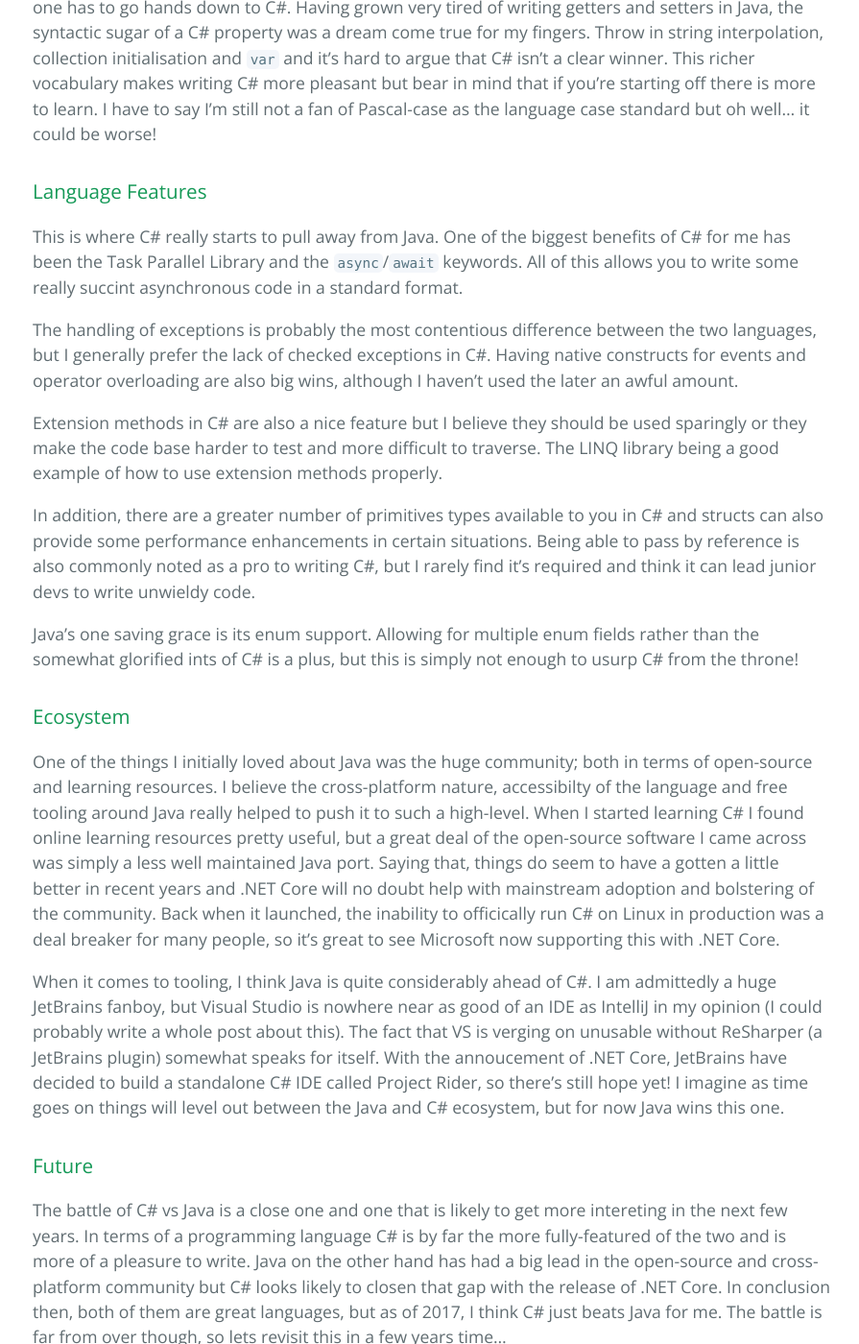
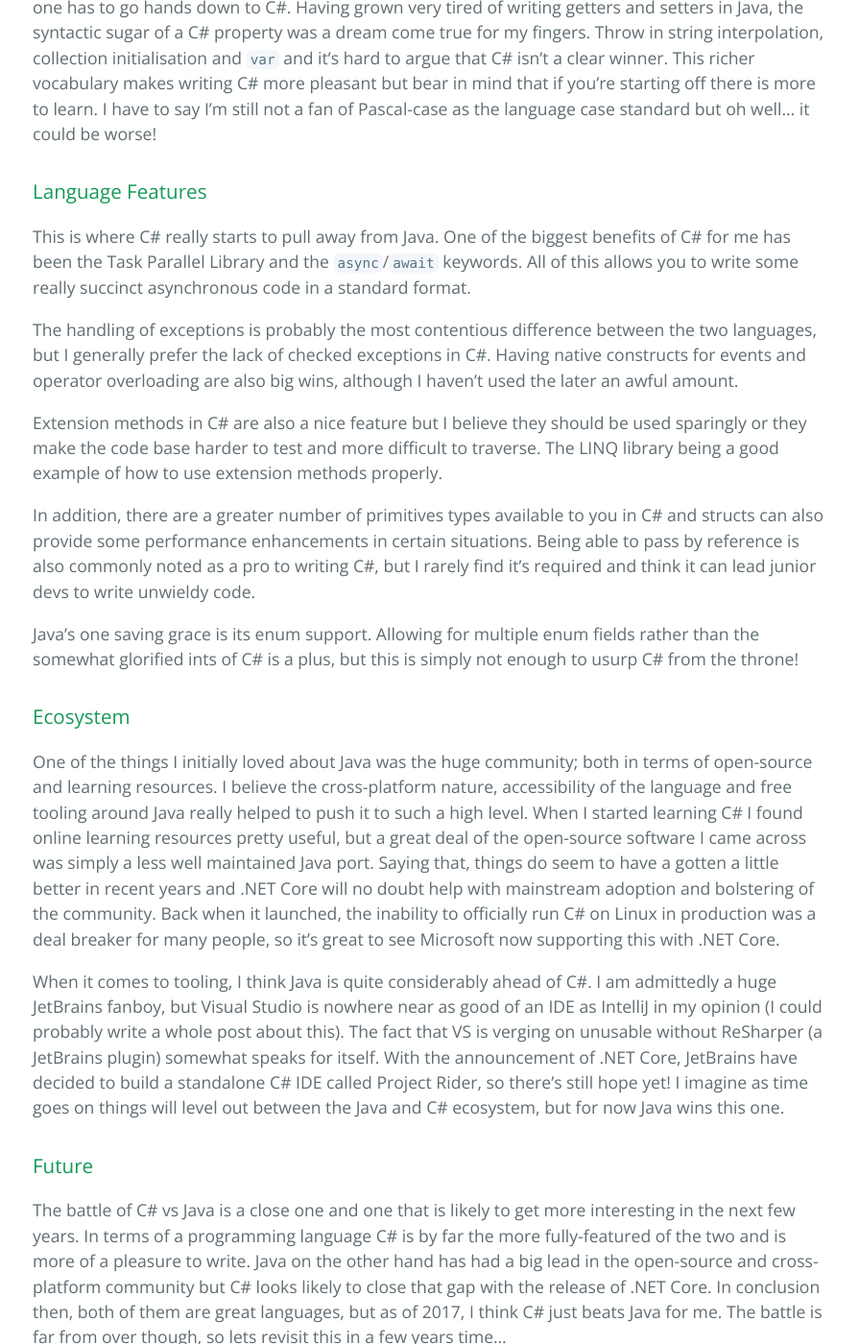
Before and after one commit to alexlukelevy/alexlukelevy.github.io, a Jekyll site: the page built from _posts/2017-08-11-csharp-vs-java.markdown, in a window 1280 px wide and 1400 px high, scrolled down 1226 px. Shown: the whole window at 96% size, without its empty margins (190-1085 px from the left). Built offline with Jekyll 4.4.1, drawn with Linux system fonts in a browser that asks for light colours; nearby versions of some CDN libraries; comment, search, counter and statistics services are not loaded; some of the changed text lies outside the part shown.

Commit message:
Spelling

```diff
--- a/_posts/2017-08-11-csharp-vs-java.markdown
+++ b/_posts/2017-08-11-csharp-vs-java.markdown
@@ -11,13 +11,13 @@ I started Java at university in 2009. It was my first experience of programming
 
 Fast-forward 5 years and I've spent most of that time in professional development with both Java and C#. I feel like I'm just about in a place where I'm able to weigh in on some comparisons between the two languages.
 
-Let me start off by saying that I think both of them are fantastic general purpose object-oriented langauages. The post aims to address some of the differences I've encountered but is by no means comprehensive. What follows is an incredibly brief and mainly opinionated view of the world as of 2017.
+Let me start off by saying that I think both of them are fantastic general purpose object-oriented languages. The post aims to address some of the differences I've encountered but is by no means comprehensive. What follows is an incredibly brief and mainly opinionated view of the world as of 2017.
 
 ### Syntax
-Whilst the bulk of the syntax is fairly similar between the two (albeit with analagous keywords), this one has to go hands down to C#. Having grown very tired of writing getters and setters in Java, the syntactic sugar of a C# property was a dream come true for my fingers. Throw in string interpolation, collection initialisation and `var` and it's hard to argue that C# isn't a clear winner. This richer vocabulary makes writing C# more pleasant but bear in mind that if you're starting off there is more to learn. I have to say I'm still not a fan of Pascal-case as the language case standard but oh well... it could be worse!
+Whilst the bulk of the syntax is fairly similar between the two (albeit with analogous keywords), this one has to go hands down to C#. Having grown very tired of writing getters and setters in Java, the syntactic sugar of a C# property was a dream come true for my fingers. Throw in string interpolation, collection initialisation and `var` and it's hard to argue that C# isn't a clear winner. This richer vocabulary makes writing C# more pleasant but bear in mind that if you're starting off there is more to learn. I have to say I'm still not a fan of Pascal-case as the language case standard but oh well... it could be worse!
 
 ### Language Features
-This is where C# really starts to pull away from Java. One of the biggest benefits of C# for me has been the Task Parallel Library and the `async`/`await` keywords. All of this allows you to write some really succint asynchronous code in a standard format.
+This is where C# really starts to pull away from Java. One of the biggest benefits of C# for me has been the Task Parallel Library and the `async`/`await` keywords. All of this allows you to write some really succinct asynchronous code in a standard format.
 
 The handling of exceptions is probably the most contentious difference between the two languages, but I generally prefer the lack of checked exceptions in C#. Having native constructs for events and operator overloading are also big wins, although I haven't used the later an awful amount.
 
@@ -28,11 +28,11 @@ Extension methods in C# are also a nice feature but I believe they should be use
  Java's one saving grace is its enum support. Allowing for multiple enum fields rather than the somewhat glorified ints of C# is a plus, but this is simply not enough to usurp C# from the throne!
 
 ### Ecosystem
-One of the things I initially loved about Java was the huge community; both in terms of open-source and learning resources. I believe the cross-platform nature, accessibilty of the language and free tooling around Java really helped to push it to such a high-level. When I started learning C# I found online learning resources pretty useful, but a great deal of the open-source software I came across was simply a less well maintained Java port. Saying that, things do seem to have a gotten a little better in recent years and .NET Core will no doubt help with mainstream adoption and bolstering of the community. Back when it launched, the inability to officically run C# on Linux in production was a deal breaker for many people, so it's great to see Microsoft now supporting this with .NET Core.
+One of the things I initially loved about Java was the huge community; both in terms of open-source and learning resources. I believe the cross-platform nature, accessibility of the language and free tooling around Java really helped to push it to such a high level. When I started learning C# I found online learning resources pretty useful, but a great deal of the open-source software I came across was simply a less well maintained Java port. Saying that, things do seem to have a gotten a little better in recent years and .NET Core will no doubt help with mainstream adoption and bolstering of the community. Back when it launched, the inability to officially run C# on Linux in production was a deal breaker for many people, so it's great to see Microsoft now supporting this with .NET Core.
 
-When it comes to tooling, I think Java is quite considerably ahead of C#. I am admittedly a huge JetBrains fanboy, but Visual Studio is nowhere near as good of an IDE as IntelliJ in my opinion (I could probably write a whole post about this). The fact that VS is verging on unusable without ReSharper (a JetBrains plugin) somewhat speaks for itself. With the annoucement of .NET Core, JetBrains have decided to build a standalone C# IDE called Project Rider, so there's still hope yet! I imagine as time goes on things will level out between the Java and C# ecosystem, but for now Java wins this one.
+When it comes to tooling, I think Java is quite considerably ahead of C#. I am admittedly a huge JetBrains fanboy, but Visual Studio is nowhere near as good of an IDE as IntelliJ in my opinion (I could probably write a whole post about this). The fact that VS is verging on unusable without ReSharper (a JetBrains plugin) somewhat speaks for itself. With the announcement of .NET Core, JetBrains have decided to build a standalone C# IDE called Project Rider, so there's still hope yet! I imagine as time goes on things will level out between the Java and C# ecosystem, but for now Java wins this one.
 
 ### Future
-The battle of C# vs Java is a close one and one that is likely to get more intereting in the next few years. In terms of a programming language C# is by far the more fully-featured of the two and is more of a pleasure to write. Java on the other hand has had a big lead in the open-source and cross-platform community but C# looks likely to closen that gap with the release of .NET Core. In conclusion then, both of them are great languages, but as of 2017, I think C# just beats Java for me. The battle is far from over though, so lets revisit this in a few years time...
+The battle of C# vs Java is a close one and one that is likely to get more interesting in the next few years. In terms of a programming language C# is by far the more fully-featured of the two and is more of a pleasure to write. Java on the other hand has had a big lead in the open-source and cross-platform community but C# looks likely to close that gap with the release of .NET Core. In conclusion then, both of them are great languages, but as of 2017, I think C# just beats Java for me. The battle is far from over though, so lets revisit this in a few years time...
 
 **Disclaimer**: _I've likely missed many valid comparisons in this list but these are just my personal differences that stood out to me when working with them for the last few years._
```
